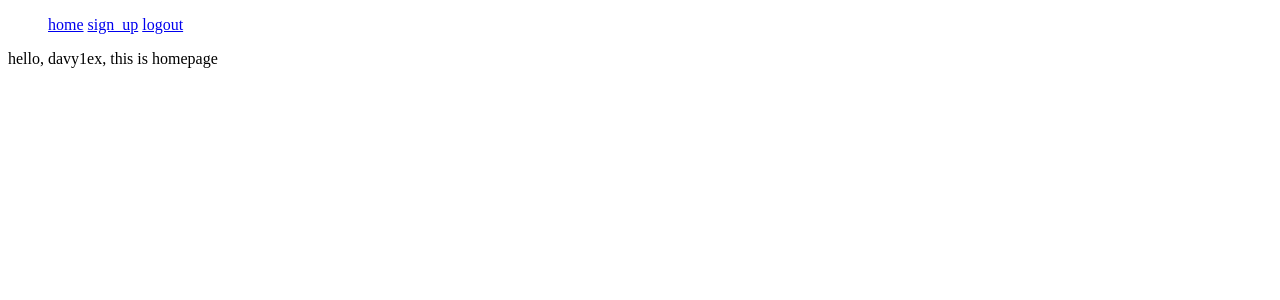
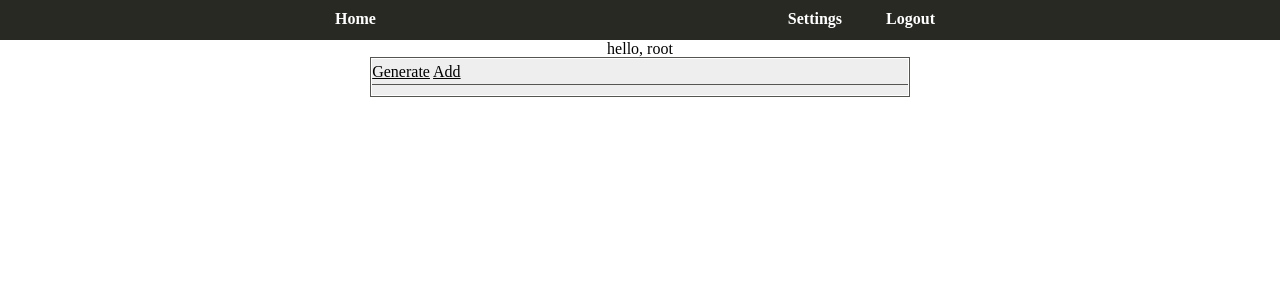
Before and after one commit to davy1ex/allcrypt, a Flask app: page / in a window 1280 px wide. Shown: the top 300 px of the page. Run offline with Flask 2, Linux system fonts and the light colour scheme; a user stored in the database is signed in.

Commit message:
hard work

```diff
--- a/app/__init__.py
+++ b/app/__init__.py
@@ -8,4 +8,4 @@
 app.config.from_object(Configuration)
 db = SQLAlchemy(app)
 login = LoginManager(app)
-login.login_view='login'
+login.login_view = 'login'
--- a/app/forms.py
+++ b/app/forms.py
@@ -1,15 +1,26 @@
 from flask_wtf import FlaskForm
 from wtforms import StringField, PasswordField, SubmitField, BooleanField
-from wtforms.validators import DataRequired, EqualTo, Email
+from wtforms.validators import ValidationError, DataRequired, EqualTo, Email
+
+from app.models import User
 
 
 class RegistrationForm(FlaskForm):
-    email = StringField("email", validators=[DataRequired(), Email()])
-    username = StringField("username", validators=[DataRequired()])
-    password = PasswordField("password", validators=[DataRequired(), ])
-    password2 = PasswordField("repeat password", validators=[DataRequired(), EqualTo("password")])
-    submit = SubmitField("Sign up")
+    username = StringField('Username', validators=[DataRequired()])
+    email = StringField('Email', validators=[DataRequired(), Email()])
+    password = PasswordField('Password', validators=[DataRequired()])
+    password2 = PasswordField('Repeat Password', validators=[DataRequired(), EqualTo('password')])
+    submit = SubmitField('Register')
 
+    def validate_username(self, username):
+        user = User.query.filter_by(username=username.data).first()
+        if user is not None:
+            raise ValidationError("Используй другой никнейм")
+
+    def validate_email(self, email):
+        user = User.query.filter_by(email=email.data).first()
+        if user is not None:
+            raise ValidationError("Используй другую почту")
 
 
 class LoginForm(FlaskForm):
@@ -17,3 +28,17 @@
     password = PasswordField("password", validators=[DataRequired()])
     remember_me = BooleanField("Remember me")
     submit = SubmitField("Sign in")
+
+
+class GenPass(FlaskForm):
+    input_field = StringField("What you want?", validators=[DataRequired()])
+
+
+class AddForm(FlaskForm):
+    login = StringField("login", validators=[DataRequired()])
+    password = PasswordField("password", validators=[DataRequired()])
+    submit = SubmitField("add")
+
+
+class IndexForm(FlaskForm):
+    submit = SubmitField("x")
--- /dev/null
+++ b/app/static/css/base.css
@@ -0,0 +1,62 @@
+* {
+    padding: 0;
+    margin: 0;
+}
+
+header {
+    background: #282923;
+    height: 40px;
+    min-width: 650px;
+}
+
+.head_wrapper {
+    width: 50%;
+    min-width: 650px;
+    margin-left: auto;
+    margin-right: auto;
+}
+
+header a, a:visited {
+    text-decoration: none;
+    color: white /*white-theme*/
+    /*color: white;*/
+
+}
+
+header a:hover {
+    color: #BDBFC0;
+}
+
+header nav {
+    width: 100%;
+    padding-top: 10px;
+    display: inline-block;
+}
+
+header a {
+    font-weight: bold;
+    padding: 20px;
+}
+
+header .left_nav {
+    float: left;
+    margin-right: auto;
+}
+
+header .right_nav {
+    float: right;
+    margin-right: 10px;
+    height: 30px;
+    text-align: right;
+}
+
+.wrapper_content {
+    width: 70%;
+    margin-left: auto;
+    margin-right: auto;
+}
+
+.flashed {
+    padding-top: 10px;
+    color: gray;
+}
--- /dev/null
+++ b/app/static/css/index.css
@@ -0,0 +1,56 @@
+.content_wrapper {
+    width: 60%;
+    margin-left: auto;
+    margin-right: auto;
+    text-align: center;
+}
+
+.content {
+    background: #eeeeee;
+    border: solid 1px white;
+    outline: solid 1px #555652;
+}
+
+.nav_content {
+    border-bottom: solid 1px #555652;
+    min-height: 25px;
+    /*background: #eeeeee;*/
+}
+
+.nav_content a {
+    line-height: 25px;
+    /*text-decoration: none;*/
+    color: black;
+}
+
+.nav_content a:visited {
+    color: black;
+}
+
+.nav_content a:hover {
+    color: #555652;
+}
+
+.nav_content .left_nav {
+    float: left;
+    /*padding-left: 10px;*/
+}
+
+.block_data {
+    width: 98%;
+    margin-left: auto;
+    margin-right: auto;
+    padding-top: 10px;
+    text-align: left;
+    background: white;
+    border: solid 1px #d2d2d2;
+}
+
+.block_data .text {
+    padding-left: 5px;
+}
+
+/*.block_data input[type="submit"] {
+    margin-left: auto;
+}
+*/
--- a/app/templates/base.html
+++ b/app/templates/base.html
@@ -5,20 +5,32 @@
         {% block title %}
         {% endblock %}
     </title>
+    {% block css %}
+    {% endblock %}
+    <link rel="stylesheet" href="{{ url_for("static", filename="css/base.css") }}">
 </head>
 <body>
     <header>
-        <ul>
-            <a href="/">home</a>
-            <a href="/reg">sign_up</a>
-            {% if current_user.is_anonymous %}
-                <a href="/login">login</a>
-            {% else %}
-                <a href="/logout">logout</a>
-            {% endif %}
-        </ul>
+        <div class="head_wrapper">
+            <nav>
+                <div class="left_nav">
+                    <a href="{{ url_for('index') }}">Home</a>
+                </div>
+                <div class="right_nav">
+                        <a href="/settings">Settings</a>
+                        {% if not current_user.is_anonymous %}
+                            <a href="{{ url_for('logout') }}">Logout</a>
+                        {% else %}
+                            <a href="{{ url_for('login') }}">Sign in</a>
+                            <a href="{{ url_for('reg') }}">Sign up</a>
+                        {% endif %}
+                </div>
+            </nav>
+        </div>
     </header>
-    {% block content %}
-    {% endblock %}
+    <div class="wrapper_content">
+        {% block content %}
+        {% endblock %}
+    </div>
 </body>
 </html>
--- a/app/templates/index.html
+++ b/app/templates/index.html
@@ -1,16 +1,57 @@
-{% extends 'base.html' %}
+{% extends "base.html" %}
 {% block title %}
-        {% if title %}
-            home
-        {% endif %}
-        | passkiper
+    home
+{% endblock %}
+{% block css %}
+    <link rel="stylesheet" type="text/css" href=" {{ url_for("static", filename="css/index.css") }} ">
 {% endblock %}
 {% block content %}
-    hello,
-    {% if current_user.username %}
-        {{ current_user.username }},
-    {% else %}
-        anonymous,
-    {% endif %}
-    this is homepage
+    <div class="content_wrapper">
+        hello,
+        {% if current_user.username %}
+            {{ current_user.username }}
+        {% else %}
+            anonymous
+        {% endif %}
+        <div class="content">
+            <div class="nav_content">
+                <nav>
+                    <div class="left_nav">
+                        <a href="/generate">Generate</a>
+                        <a href="/add">Add</a>
+                    </div>
+                </nav>
+            </div>
+
+            <div class="body_content">
+                {% for account in accounts %}
+                    <form action="/delete_by_id">
+                        <p>
+                            <div class="index_content">
+                                <div class="block_data">
+                                    <span class=text>{{ account.login }}:{{ account.password }} {{ form.submit(value=account.id) }}<!-- <input type="submit" id={{ account.id }} value="x"> --></span>
+                                </div>
+                            </div>
+                        </p>
+                    </form>
+
+
+                {% endfor %}
+            </div>
+
+
+            <div class="flashed">
+                {% with messages = get_flashed_messages() %}
+                    {% if messages %}
+                        {% for message in messages %}
+                            {{ message }}
+                        {% endfor %}
+                    {% endif %}
+                {% endwith %}
+             </div>
+        </div>
+
+
+    </div>
+
 {% endblock %}
--- a/app/views.py
+++ b/app/views.py
@@ -1,26 +1,58 @@
-from flask import render_template, redirect, url_for, flash
+import random
+from flask import render_template, redirect, url_for, flash, request
 from flask_login import current_user, login_user, logout_user, login_required
 
-from app import app
-from app.models import User
-from app.forms import RegistrationForm, LoginForm
+from app import app, db
+from app.forms import RegistrationForm, LoginForm, AddForm, IndexForm
+from app.models import User, Account
 
 
-@app.route("/")
+@app.route("/", methods=["POST", "GET"])
+@login_required
 def index():
-    return render_template("index.html", title="home")
+    form = IndexForm()
+    accounts = Account.query.all()
+    return render_template("index.html", title="home", form=form, accounts=accounts)
+
+
+@app.route("/delete_by_id")
+@login_required
+def delete_by_id():
+    form = IndexForm()
+    db.session.delete(Account.query.filter_by(id=request.args.get("submit")).first())
+    db.session.commit()
+    return redirect(url_for("index"))
+
+
+@app.route("/add", methods=["GET", "POST"])
+def add():
+    form = AddForm()
+    if form.validate_on_submit():
+        user = User.query.filter_by(username=current_user.username).first()
+        account = Account(login=form.login.data, password=form.login.data, master=user)
+        db.session.add(account)
+        db.session.commit()
+
+        flash("Writed")
+        return redirect(url_for("index"))
+    return render_template("add.html", form=form)
 
 
 @app.route("/reg", methods=["POST", "GET"])
 def reg():
+    if current_user.is_authenticated:
+        return redirect(url_for("index"))
     form = RegistrationForm()
+    if form.validate_on_submit():
+        user = User.query.filter_by(username=form.username.data, email=form.email.data).first()
+        if user is None:
+            user = User(username=form.username.data)
+            user.set_password(form.password.data)
+            db.session.add(user)
+            db.session.commit()
+        flash("Теперь ты наш")
+        return redirect(url_for("login"))
     return render_template("reg.html", form=form)
-
-
-@app.route("/logout")
-def logout():
-    logout_user()
-    return redirect(url_for("index"))
 
 
 @app.route("/login", methods=["POST", "GET"])
@@ -31,14 +63,20 @@
     if form.validate_on_submit():
         user = User.query.filter_by(username=form.username.data).first()
         if user is None or not user.check_password(form.password.data):
-            flash("ты поц. Регистрируйся.")
-            return redirect(url_for("login"))
+            flash("Упс, кажется, что-то ввелось неверно...")
+            return redirect("/login")
         login_user(user, remember=form.remember_me.data)
         return redirect(url_for("index"))
     return render_template("login.html", form=form)
 
 
-@app.route("/secret")
+@app.route("/logout")
+def logout():
+    logout_user()
+    return redirect(url_for("index"))
+
+
+@app.route("/generate")
 @login_required
-def secret():
-    return "fsdg"
+def generate():
+    return str(random.random())
--- a/config.py
+++ b/config.py
@@ -3,7 +3,6 @@
 
 class Configuration(object):
     DEBUG = True
-    SECRET_KEY = "RANDOM_KEY"
-
+    SECRET_KEY = "RANDOM_KEY" # нужно будет придумать что получше
     SQLALCHEMY_TRACK_MODIFICATIONS = False
-    SQLALCHEMY_DATABASE_URI = "sqlite:///" + os.path.join(os.getcwd(), "app/main.db")
+    SQLALCHEMY_DATABASE_URI = "sqlite:///" + os.path.join(os.getcwd(), "app", "main.db")
```
Also changed, not shown: app/models.py (+3 -7 lines), app/templates/add.html (added, +23 -0 lines), app/templates/login.html (+15 -1 lines), app/templates/reg.html (+21 -4 lines), requirements.txt (added, +11 -0 lines), app/main.db, app/static/css/login.css (added), 1 other file.
